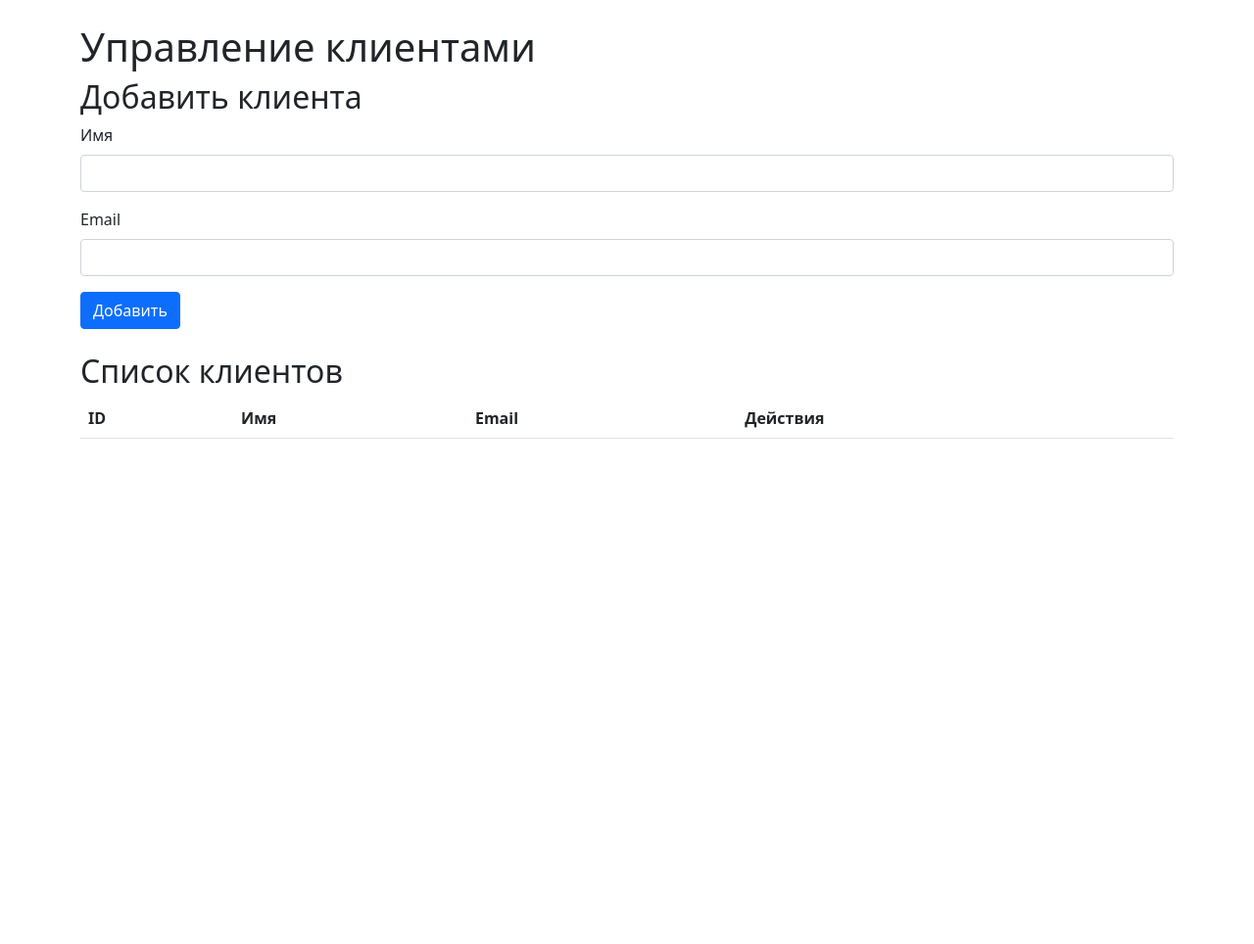
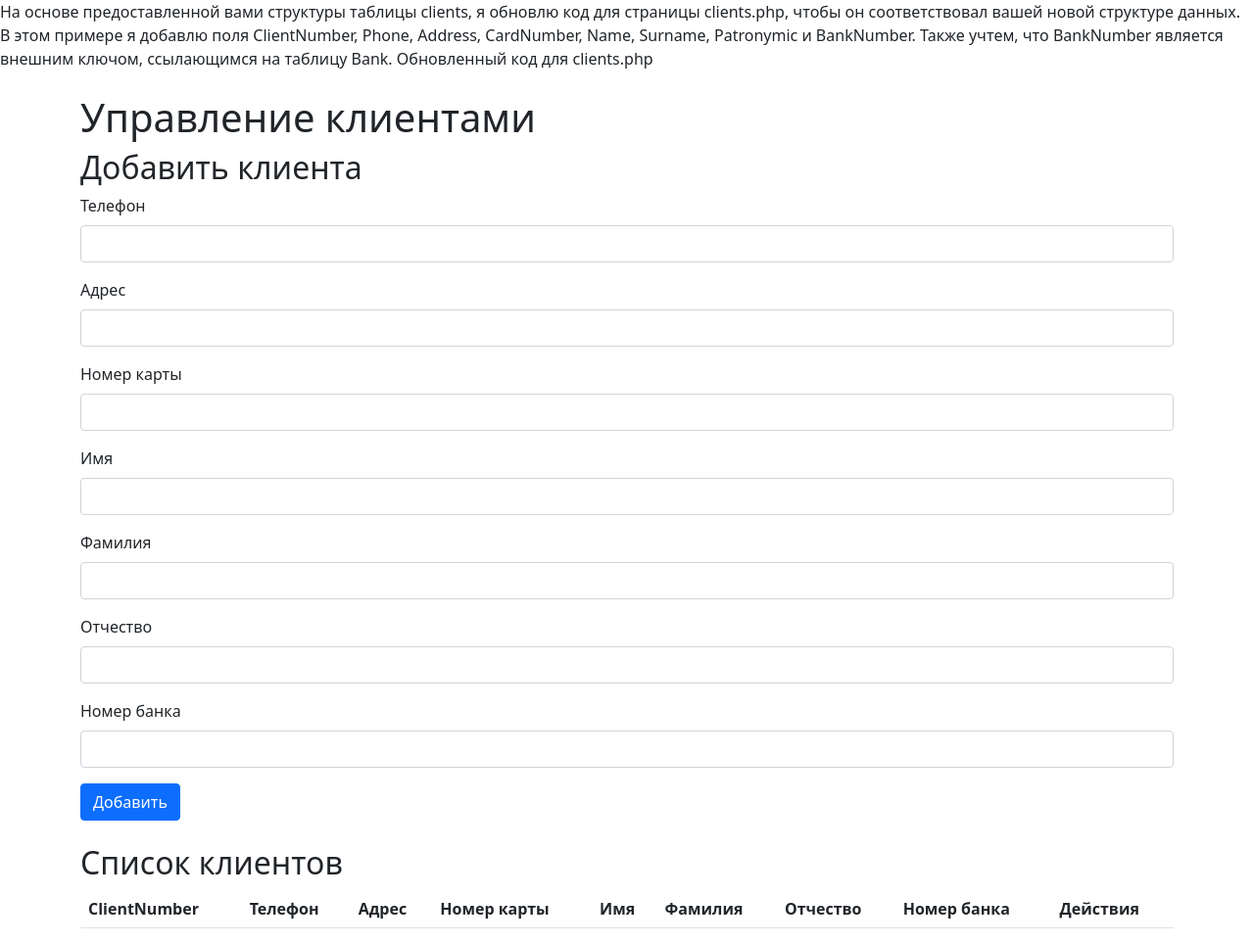
Before and after one commit to Brezhneva13/sss-lw, a PHP site: page /clients.php in a window 1280 px wide. Shown: the whole page at 98% size. Before the commit the page ends 448 px from the top, so only its background shows below. Run offline with PHP 8.4, Linux system fonts and the light colour scheme; data that the repository does not hold is empty; a stand-in replaces the project's code that opens the database connection.

Commit message:
Update clients.php

```diff
--- a/clients.php
+++ b/clients.php
@@ -1,3 +1,6 @@
+На основе предоставленной вами структуры таблицы clients, я обновлю код для страницы clients.php, чтобы он соответствовал вашей новой структуре данных. В этом примере я добавлю поля ClientNumber, Phone, Address, CardNumber, Name, Surname, Patronymic и BankNumber. Также учтем, что BankNumber является внешним ключом, ссылающимся на таблицу Bank.
+
+Обновленный код для clients.php
 <?php
 // Конфигурация базы данных
 $host = 'localhost'; // Обычно localhost
@@ -18,10 +21,17 @@ $conn->set_charset("utf8mb4");
 
 // Обработка добавления записи
 if ($_SERVER['REQUEST_METHOD'] === 'POST' && isset($_POST['add_client'])) {
+    $phone = $conn->real_escape_string($_POST['phone']);
+    $address = $conn->real_escape_string($_POST['address']);
+    $cardNumber = $conn->real_escape_string($_POST['card_number']);
     $name = $conn->real_escape_string($_POST['name']);
-    $email = $conn->real_escape_string($_POST['email']);
+    $surname = $conn->real_escape_string($_POST['surname']);
+    $patronymic = $conn->real_escape_string($_POST['patronymic']);
+    $bankNumber = (int)$_POST['bank_number'];
 
-    $sql = "INSERT INTO clients (name, email) VALUES ('$name', '$email')";
+    $sql = "INSERT INTO clients (Phone, Address, CardNumber, Name, Surname, Patronymic, BankNumber)
+            VALUES ('$phone', '$address', '$cardNumber', '$name', '$surname', '$patronymic', $bankNumber)";
+
     if ($conn->query($sql) === TRUE) {
         echo "Запись успешно добавлена.";
     } else {
@@ -31,8 +41,8 @@ if ($_SERVER['REQUEST_METHOD'] === 'POST' && isset($_POST['add_client'])) {
 
 // Обработка удаления записи
 if (isset($_GET['delete'])) {
-    $id = (int)$_GET['delete'];
-    $sql = "DELETE FROM clients WHERE id = $id";
+    $clientNumber = (int)$_GET['delete'];
+    $sql = "DELETE FROM clients WHERE ClientNumber = $clientNumber";
 
     if ($conn->query($sql) === TRUE) {
         echo "Запись успешно удалена.";
@@ -61,12 +71,32 @@ $result = $conn->query("SELECT * FROM clients");
         <h2>Добавить клиента</h2>
         <form method="POST">
             <div class="mb-3">
+                <label for="phone" class="form-label">Телефон</label>
+                <input type="text" name="phone" class="form-control" required />
+            </div>
+            <div class="mb-3">
+                <label for="address" class="form-label">Адрес</label>
+                <input type="text" name="address" class="form-control" />
+            </div>
+            <div class="mb-3">
+                <label for="card_number" class="form-label">Номер карты</label>
+                <input type="text" name="card_number" class="form-control" />
+            </div>
+            <div class="mb-3">
                 <label for="name" class="form-label">Имя</label>
                 <input type="text" name="name" class="form-control" required />
             </div>
             <div class="mb-3">
-                <label for="email" class="form-label">Email</label>
-                <input type="email" name="email" class="form-control" required />
+                <label for="surname" class="form-label">Фамилия</label>
+                <input type="text" name="surname" class="form-control" required />
+            </div>
+            <div class="mb-3">
+                <label for="patronymic" class="form-label">Отчество</label>
+                <input type="text" name="patronymic" class="form-control" />
+            </div>
+            <div class="mb-3">
+                <label for="bank_number" class="form-label">Номер банка</label>
+                <input type="number" name="bank_number" class="form-control" required />
             </div>
             <button type="submit" name="add_client" class="btn btn-primary">Добавить</button>
         </form>
@@ -75,20 +105,30 @@ $result = $conn->query("SELECT * FROM clients");
         <table class="table">
             <thead>
                 <tr>
-                    <th>ID</th>
+                    <th>ClientNumber</th>
+                    <th>Телефон</th>
+                    <th>Адрес</th>
+                    <th>Номер карты</th>
                     <th>Имя</th>
-                    <th>Email</th>
+                    <th>Фамилия</th>
+                    <th>Отчество</th>
+                    <th>Номер банка</th>
                     <th>Действия</th>
                 </tr>
             </thead>
             <tbody>
                 <?php while ($row = $result->fetch_assoc()): ?>
                     <tr>
-                        <td><?php echo htmlspecialchars($row['id']); ?></td>
-                        <td><?php echo htmlspecialchars($row['name']); ?></td>
-                        <td><?php echo htmlspecialchars($row['email']); ?></td>
+                        <td><?php echo htmlspecialchars($row['ClientNumber']); ?></td>
+                        <td><?php echo htmlspecialchars($row['Phone']); ?></td>
+                        <td><?php echo htmlspecialchars($row['Address']); ?></td>
+                        <td><?php echo htmlspecialchars($row['CardNumber']); ?></td>
+                        <td><?php echo htmlspecialchars($row['Name']); ?></td>
+                        <td><?php echo htmlspecialchars($row['Surname']); ?></td>
+                        <td><?php echo htmlspecialchars($row['Patronymic']); ?></td>
+                        <td><?php echo htmlspecialchars($row['BankNumber']); ?></td>
                         <td>
-                            <a href="?delete=<?php echo $row['id']; ?>" class="btn btn-danger" onclick="return confirm('Вы уверены, что хотите удалить эту запись?');">Удалить</a>
+                            <a href="?delete=<?php echo $row['ClientNumber']; ?>" class="btn btn-danger" onclick="return confirm('Вы уверены, что хотите удалить эту запись?');">Удалить</a>
                         </td>
                     </tr>
                 <?php endwhile; ?>
```
